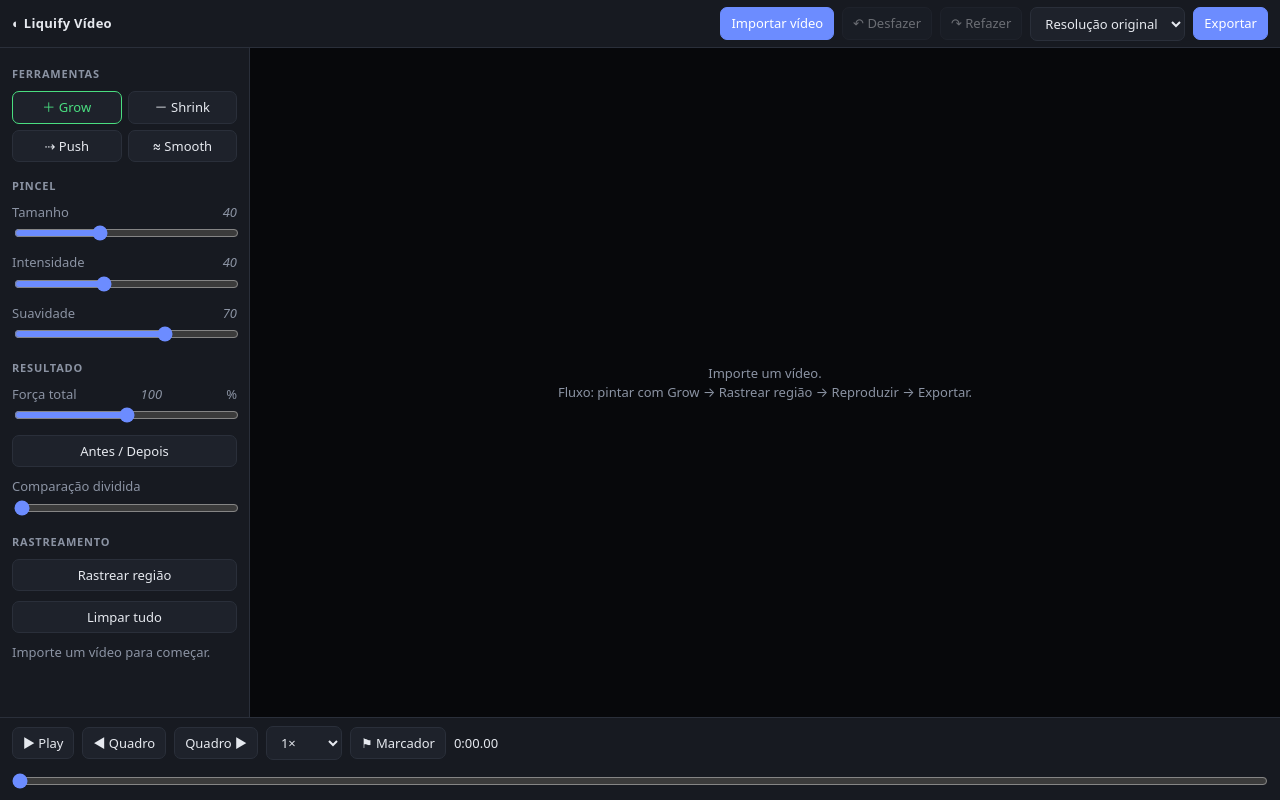
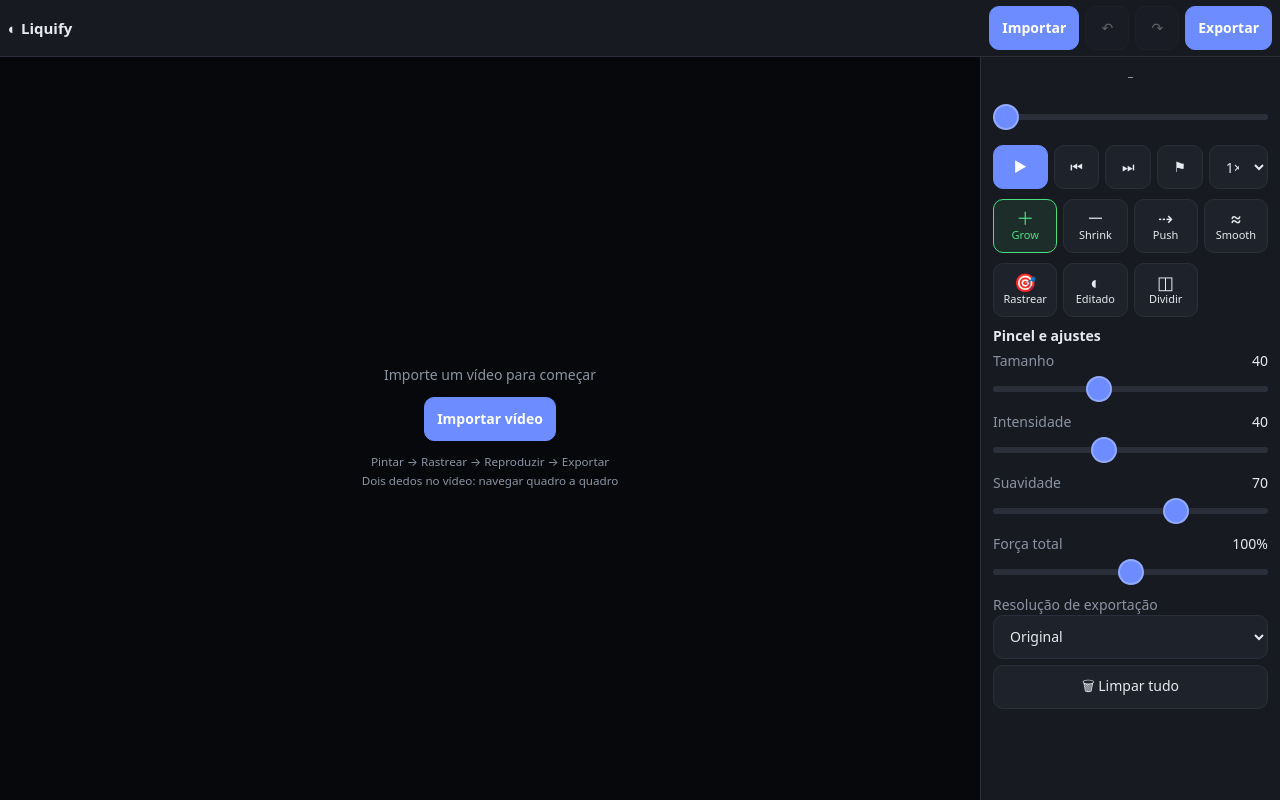
Before and after one commit to fabiomar1nho/Liquify-Video-Web, a plain HTML site: page index.html in a window 1280 px wide. Drawn offline with Linux system fonts and the light colour scheme.

Commit message:
Update index 1.1.0
1. Layout adaptativo

Em telas estreitas, o vídeo ocupa a parte de cima e todos os controles ficam numa barra embaixo, como num app de edição. O canvas se ajusta sozinho ao espaço disponível, sem cortar controles e sem rolar a página.
Em telas largas ou com o celular deitado (a partir de 700 px), o editor mostra o vídeo à esquerda e o painel de controles à direita.
As mensagens de status e a barra de progresso do rastreamento agora aparecem sobre o vídeo e somem sozinhas depois de alguns segundos.
Antes de importar, a tela mostra um botão grande “Importar vídeo” e um lembrete do fluxo.

2. Toque

Todos os botões, os seletores e os controles deslizantes têm pelo menos 44×44 px (alguns mais altos), e os controles deslizantes têm um marcador maior para o dedo.
Um dedo pinta com Grow, Shrink, Push ou Smooth. Dois dedos arrastando na horizontal voltam ou avançam quadro a quadro, e o traço em andamento é cancelado para não deixar marca por engano.
Arrastar a linha verde da comparação divide a tela entre original e editado.
Num celular, o círculo do pincel aparece só enquanto o dedo está na tela.

3. Barra de ferramentas

Embaixo ficam, em ordem: a linha do tempo, Play, quadro anterior e seguinte, marcador e velocidade, as quatro ferramentas, e Rastrear, Original/Editado, Dividir e Ajustes.
Ajustes abre uma gaveta com tamanho, intensidade, suavidade, força total, resolução de exportação e Limpar tudo. No desktop essa gaveta fica sempre visível no painel lateral.
Comparar é um toque: Original/Editado alterna entre as duas versões e Dividir liga ou desliga a tela dividida.

4. Rolagem

O vídeo usa touch-action: none e bloqueia o comportamento padrão de toque, então pintar não rola nem dá zoom na página.
A página inteira também não rola nem puxa para atualizar.

```diff
--- a/index.html
+++ b/index.html
@@ -4,69 +4,87 @@
 <title>Liquify Vídeo</title>
 <script src="https://cdn.jsdelivr.net/npm/mp4-muxer@5.1.3/build/mp4-muxer.js"></script>
 <style>
-:root{color-scheme:dark;--bg:#0f1115;--p:#171a21;--p2:#1e222b;--bd:#2a2f3a;--tx:#e6e9ef;--mu:#8b93a3;--ac:#6c8cff;--ac2:#4ade80;box-sizing:border-box;padding-top:env(safe-area-inset-top,0px);padding-bottom:env(safe-area-inset-bottom,0px)}
+:root{color-scheme:dark;--bg:#0f1115;--p:#171a21;--p2:#1e222b;--bd:#2a2f3a;--tx:#e6e9ef;--mu:#8b93a3;--ac:#6c8cff;--ac2:#4ade80;--h:44px;box-sizing:border-box;padding-top:env(safe-area-inset-top,0px);padding-bottom:env(safe-area-inset-bottom,0px)}
 html{scroll-padding-top:env(safe-area-inset-top,0px)}
-*{box-sizing:border-box}html,body{height:100%;margin:0;background:var(--bg);color:var(--tx);font:13px/1.4 system-ui,-apple-system,"Segoe UI",Roboto,sans-serif}
-#app{height:100%;display:grid;grid-template-rows:48px 1fr auto}
-header{display:flex;gap:8px;align-items:center;padding:0 12px;background:var(--p);border-bottom:1px solid var(--bd)}
-header b{margin-right:auto;letter-spacing:.3px}
-button,select{background:var(--p2);color:var(--tx);border:1px solid var(--bd);border-radius:7px;padding:6px 10px;font:inherit;cursor:pointer}
-button:hover{border-color:var(--ac)}button:disabled{opacity:.4;cursor:default}
-button.pri{background:var(--ac);border-color:var(--ac);color:#fff}button.on{border-color:var(--ac2);color:var(--ac2)}
-main{display:grid;grid-template-columns:250px 1fr;min-height:0}
-aside{background:var(--p);border-right:1px solid var(--bd);padding:12px;overflow:auto;display:flex;flex-direction:column;gap:10px}
-aside h4{margin:6px 0 0;font-size:11px;text-transform:uppercase;color:var(--mu);letter-spacing:.8px}
-.tools{display:grid;grid-template-columns:1fr 1fr;gap:6px}
-label{display:flex;flex-direction:column;gap:2px;color:var(--mu)}label span{display:flex;justify-content:space-between}
-input[type=range]{width:100%;accent-color:var(--ac)}
-#stage{position:relative;min-width:0;min-height:0;background:#07080b;touch-action:none}
-canvas{position:absolute;inset:0;width:100%;height:100%;object-fit:contain;cursor:none}
-#cur{position:absolute;border:1.5px solid #fff;border-radius:50%;pointer-events:none;box-shadow:0 0 0 1px #000a;display:none}
-#sl{position:absolute;top:0;bottom:0;width:2px;background:var(--ac2);pointer-events:none;display:none}
-#empty{position:absolute;inset:0;display:grid;place-items:center;color:var(--mu);pointer-events:none;text-align:center;padding:20px}
-#tl{background:var(--p);border-top:1px solid var(--bd);padding:8px 12px;display:grid;gap:6px}
-.row{display:flex;gap:8px;align-items:center;flex-wrap:wrap}
-#bar{position:relative;flex:1;min-width:160px;height:26px}#bar input{position:absolute;inset:0;margin:0;top:4px}
-#mk{position:absolute;left:0;right:0;top:0;height:8px}#mk i{position:absolute;top:0;width:6px;height:8px;margin-left:-3px;background:#fbbf24;border-radius:2px;cursor:pointer}
-#st{color:var(--mu);min-height:18px}#pg{height:4px;background:var(--bd);border-radius:2px;overflow:hidden;display:none}#pg i{display:block;height:100%;width:0;background:var(--ac)}
+*{box-sizing:border-box;-webkit-tap-highlight-color:transparent}
+html,body{height:100%;margin:0;overflow:hidden;overscroll-behavior:none;background:var(--bg);color:var(--tx);font:14px/1.35 system-ui,-apple-system,"Segoe UI",Roboto,sans-serif;-webkit-user-select:none;user-select:none;-webkit-touch-callout:none}
+@supports(height:100dvh){html,body{height:100dvh}}
+#app{height:100%;display:grid;grid-template-columns:minmax(0,1fr);grid-template-rows:auto minmax(0,1fr) auto}
+header{display:flex;gap:6px;align-items:center;padding:6px 8px;background:var(--p);border-bottom:1px solid var(--bd)}
+header b{margin-right:auto;font-size:15px;white-space:nowrap}
+button,select{min-height:var(--h);min-width:var(--h);background:var(--p2);color:var(--tx);border:1px solid var(--bd);border-radius:10px;padding:0 12px;font:inherit;cursor:pointer;touch-action:manipulation}
+button:disabled{opacity:.35}button:active{border-color:var(--ac)}
+.pri{background:var(--ac);border-color:var(--ac);color:#fff;font-weight:600}
+button.on{border-color:var(--ac2);color:var(--ac2);background:#4ade8018}
+.tb{display:flex;flex-direction:column;align-items:center;justify-content:center;gap:1px;padding:4px 2px;min-height:54px}
+.tb .ic{font-size:18px;line-height:1}.tb .lb{font-size:11px}
+#stage{position:relative;min-width:0;min-height:0;background:#07080b;touch-action:none;overflow:hidden}
+canvas{position:absolute;inset:0;width:100%;height:100%;object-fit:contain;cursor:none;touch-action:none}
+#cur{position:absolute;z-index:3;border:2px solid #fff;border-radius:50%;pointer-events:none;box-shadow:0 0 0 1px #000a;display:none}
+#sl{position:absolute;top:0;bottom:0;width:44px;display:none;z-index:4;touch-action:none;cursor:ew-resize}
+#sl::before{content:"";position:absolute;left:21px;top:0;bottom:0;width:2px;background:var(--ac2)}
+#sl::after{content:"↔";position:absolute;left:8px;top:50%;margin-top:-14px;width:28px;height:28px;border-radius:50%;background:var(--ac2);color:#000;display:grid;place-items:center;font-size:14px}
+#st{position:absolute;left:8px;right:8px;top:8px;z-index:5;background:#000b;border-radius:8px;padding:6px 10px;font-size:12px;color:#cfd5e2;pointer-events:none}#st:empty{display:none}
+#pg{position:absolute;left:0;right:0;top:0;height:4px;z-index:6;background:var(--bd);display:none}#pg i{display:block;height:100%;width:0;background:var(--ac)}
+#empty{position:absolute;inset:0;display:grid;place-content:center;justify-items:center;gap:12px;text-align:center;padding:20px;color:var(--mu)}
+#empty small{line-height:1.6}
+#dock{position:relative;background:var(--p);border-top:1px solid var(--bd);padding:6px 8px;display:grid;gap:6px}
+.g4,.g5{display:grid;gap:6px}.g4{grid-template-columns:repeat(4,1fr)}.g5{grid-template-columns:1.2fr 1fr 1fr 1fr 1.3fr}.g5>*{min-width:0}
+#tm{font-size:12px;color:var(--mu);font-variant-numeric:tabular-nums;text-align:center}
+#bar{position:relative;height:40px}#bar input{position:absolute;left:0;right:0;bottom:0}
+#mk{position:absolute;left:0;right:0;top:0;height:14px}#mk i{position:absolute;top:0;width:24px;margin-left:-12px;height:14px;background:linear-gradient(#fbbf24,#fbbf24) center/4px 100% no-repeat;cursor:pointer}
+input[type=range]{-webkit-appearance:none;appearance:none;background:transparent;height:36px;width:100%;margin:0;touch-action:pan-x}
+input[type=range]::-webkit-slider-runnable-track{height:6px;border-radius:3px;background:var(--bd)}
+input[type=range]::-webkit-slider-thumb{-webkit-appearance:none;width:26px;height:26px;border-radius:50%;background:var(--ac);margin-top:-10px;border:2px solid #fff4}
+input[type=range]::-moz-range-track{height:6px;border-radius:3px;background:var(--bd)}
+input[type=range]::-moz-range-thumb{width:24px;height:24px;border-radius:50%;background:var(--ac);border:0}
+#sheet{display:none;position:absolute;left:0;right:0;bottom:100%;z-index:8;background:var(--p);border-top:1px solid var(--bd);border-radius:16px 16px 0 0;box-shadow:0 -10px 30px #000a;padding:8px 16px 14px;max-height:55vh;overflow:auto;gap:6px}
+#dock.open #sheet{display:grid}
+.sh{display:flex;justify-content:space-between;align-items:center}
+label{display:flex;flex-direction:column;color:var(--mu)}label span{display:flex;justify-content:space-between}em{font-style:normal;color:var(--tx)}
 #ov{position:fixed;inset:0;z-index:100;background:#000c;display:none;align-items:center;justify-content:center;backdrop-filter:blur(3px)}
 .box{width:min(440px,90vw);background:var(--p);border:1px solid var(--bd);border-radius:12px;padding:20px;display:grid;gap:12px}.box h3{margin:0}
 .pb{height:10px;background:var(--bd);border-radius:5px;overflow:hidden}.pb i{display:block;height:100%;width:0;background:var(--ac)}
 .r2{display:flex;justify-content:space-between;gap:10px;color:var(--mu)}.r2 b{color:var(--tx);font-size:18px}
-@media(max-width:760px){main{grid-template-columns:1fr;grid-template-rows:auto 1fr}aside{max-height:34vh;border-right:0;border-bottom:1px solid var(--bd)}}
+@media(min-width:700px){
+ #app{grid-template-columns:minmax(0,1fr) 300px;grid-template-rows:auto minmax(0,1fr)}
+ header{grid-column:1/-1}#stage{grid-column:1;grid-row:2}
+ #dock{grid-column:2;grid-row:2;border-top:0;border-left:1px solid var(--bd);overflow:auto;align-content:start;padding:12px;gap:10px}
+ #sheet{display:grid;position:static;box-shadow:none;border:0;padding:0;max-height:none;border-radius:0;order:5}
+ #adj,#adjx{display:none}
+}
 </style></head><body>
 <div id="app">
-<header><b>◐ Liquify Vídeo</b>
-<button id="imp" class="pri">Importar vídeo</button><input id="file" type="file" accept="video/*" hidden>
-<button id="undo" title="Ctrl+Z">↶ Desfazer</button><button id="redo" title="Ctrl+Y">↷ Refazer</button>
-<select id="cap"><option value="orig">Resolução original</option><option value="1080">Máx. 1080p</option></select>
+<header><b>◐ Liquify</b>
+<button id="imp" class="pri">Importar</button><input id="file" type="file" accept="video/*" hidden>
+<button id="undo" aria-label="Desfazer">↶</button><button id="redo" aria-label="Refazer">↷</button>
 <button id="exp" class="pri">Exportar</button></header>
-<main>
-<aside>
-<h4>Ferramentas</h4>
-<div class="tools"><button data-t="grow" class="on">＋ Grow</button><button data-t="shrink">－ Shrink</button><button data-t="push">⇢ Push</button><button data-t="smooth">≈ Smooth</button></div>
-<h4>Pincel</h4>
+<div id="stage"><canvas id="c"></canvas><div id="cur"></div><div id="sl"></div><div id="st"></div><div id="pg"><i></i></div>
+<div id="empty"><div>Importe um vídeo para começar</div><button id="imp2" class="pri">Importar vídeo</button><small>Pintar → Rastrear → Reproduzir → Exportar<br>Dois dedos no vídeo: navegar quadro a quadro</small></div></div>
+<aside id="dock">
+<div id="sheet"><div class="sh"><b>Pincel e ajustes</b><button id="adjx" aria-label="Fechar">✕</button></div>
 <label><span>Tamanho <em id="vs">40</em></span><input id="size" type="range" min="4" max="100" value="40"></label>
 <label><span>Intensidade <em id="vi">40</em></span><input id="int" type="range" min="1" max="100" value="40"></label>
 <label><span>Suavidade <em id="vf">70</em></span><input id="soft" type="range" min="5" max="100" value="70"></label>
-<h4>Resultado</h4>
-<label><span>Força total <em id="va">100</em>%</span><input id="amt" type="range" min="0" max="200" value="100"></label>
-<button id="cmp">Antes / Depois</button>
-<label><span>Comparação dividida</span><input id="split" type="range" min="0" max="100" value="0"></label>
-<h4>Rastreamento</h4>
-<button id="trk">Rastrear região</button>
-<button id="rst">Limpar tudo</button>
-<div id="st">Importe um vídeo para começar.</div><div id="pg"><i></i></div>
-</aside>
-<div id="stage"><canvas id="c"></canvas><div id="cur"></div><div id="sl"></div>
-<div id="empty">Importe um vídeo.<br>Fluxo: pintar com Grow → Rastrear região → Reproduzir → Exportar.</div></div>
-</main>
-<div id="tl">
-<div class="row"><button id="play">▶ Play</button><button id="fb">◀ Quadro</button><button id="ff">Quadro ▶</button>
-<select id="spd"><option value=".25">0.25×</option><option value=".5">0.5×</option><option value="1" selected>1×</option><option value="2">2×</option></select>
-<button id="mkb">⚑ Marcador</button><span id="tm">0:00.00</span></div>
-<div id="bar"><div id="mk"></div><input id="scr" type="range" min="0" max="1000" value="0"></div>
-</div></div>
+<label><span>Força total <em><i id="va" style="font-style:normal">100</i>%</em></span><input id="amt" type="range" min="0" max="200" value="100"></label>
+<input id="split" type="range" min="0" max="100" value="0" hidden>
+<label><span>Resolução de exportação</span><select id="cap"><option value="orig">Original</option><option value="1080">Máx. 1080p</option></select></label>
+<button id="rst">🗑 Limpar tudo</button></div>
+<div id="tm">–</div>
+<div id="bar"><div id="mk"></div><input id="scr" type="range" min="0" max="1000" value="0" aria-label="Linha do tempo"></div>
+<div class="g5"><button id="play" class="pri" aria-label="Reproduzir">▶</button><button id="fb" aria-label="Quadro anterior">⏮</button><button id="ff" aria-label="Próximo quadro">⏭</button><button id="mkb" aria-label="Marcador">⚑</button>
+<select id="spd" aria-label="Velocidade"><option value=".25">0.25×</option><option value=".5">0.5×</option><option value="1" selected>1×</option><option value="2">2×</option></select></div>
+<div class="g4">
+<button class="tb on" data-t="grow"><span class="ic">＋</span><span class="lb">Grow</span></button>
+<button class="tb" data-t="shrink"><span class="ic">－</span><span class="lb">Shrink</span></button>
+<button class="tb" data-t="push"><span class="ic">⇢</span><span class="lb">Push</span></button>
+<button class="tb" data-t="smooth"><span class="ic">≈</span><span class="lb">Smooth</span></button></div>
+<div class="g4">
+<button class="tb" id="trk"><span class="ic">🎯</span><span class="lb">Rastrear</span></button>
+<button class="tb" id="cmp"><span class="ic">◐</span><span class="lb">Original</span></button>
+<button class="tb" id="spl"><span class="ic">◫</span><span class="lb">Dividir</span></button>
+<button class="tb" id="adj"><span class="ic">⚙</span><span class="lb">Ajustes</span></button></div>
+</aside></div>
 <div id="ov"><div class="box"><h3>Exportando vídeo</h3><div id="ot">Preparando…</div>
 <div class="pb"><i id="ob"></i></div><div class="r2"><b id="op">0%</b><span id="os"></span></div>
 <button id="ocan">Cancelar exportação</button></div></div>
@@ -76,7 +94,7 @@ const video=document.createElement('video');video.playsInline=true;video.preload
 const cv=$('c'),gl=cv.getContext('webgl2',{preserveDrawingBuffer:false});
 let tool='grow',N=256,field=new Float32Array(N*N*2),undoS=[],redoS=[],dabs=[],anchors=null,tracks=[],aFrame=0,fps=30,markers=[],busy=false,vw=0,vh=0,showOrig=false,loaded=false;
 let trk={c1:[0,0],a1:[0,0],s:1,ca:1,sa:0};
-const say=t=>$('st').textContent=t;
+const say=t=>{$('st').textContent=t;clearTimeout(say.t);say.t=setTimeout(()=>$('st').textContent='',7000)};
 if(!gl){say('WebGL2 não disponível neste navegador.')}
 // ---------- WebGL ----------
 const VS=`#version 300 es
@@ -160,14 +178,26 @@ function strokeAt(p,delta){
  dab(c,tool,R,k,soft,delta?vecRest(delta):null);
  if(tool!=='smooth'&&dabs.length<600){dabs.push(c);if(!anchors&&dabs.length===1)aFrame=fidx()}
 }
-cv.addEventListener('pointerdown',e=>{if(!loaded||busy)return;cv.setPointerCapture(e.pointerId);down=true;if(!video.paused)video.pause();
- undoS.push(field.slice());if(undoS.length>40)undoS.shift();redoS=[];last=pos=evp(e);
+const ptrs=new Map();let scrub=null,lock=false;
+const avgX=()=>{let t=0;ptrs.forEach(v=>t+=v);return t/ptrs.size};
+cv.addEventListener('pointerdown',e=>{if(!loaded||busy)return;cv.setPointerCapture(e.pointerId);ptrs.set(e.pointerId,e.clientX);
+ if(ptrs.size>=2){if(down){down=false;clearInterval(timer);if(undoS.length){field=undoS.pop();fieldDirty=true}}
+  video.pause();scrub={x:avgX(),f:fidx()};lock=true;$('cur').style.display='none';btn();return}
+ if(lock)return;
+ down=true;if(!video.paused)video.pause();undoS.push(field.slice());if(undoS.length>40)undoS.shift();redoS=[];last=pos=evp(e);cur(e);
  if(tool!=='push')strokeAt(pos);timer=setInterval(()=>{if(down&&tool!=='push')strokeAt(pos)},40);btn()});
-cv.addEventListener('pointermove',e=>{if(!loaded)return;pos=evp(e);cur(e);
+cv.addEventListener('pointermove',e=>{if(!loaded)return;if(ptrs.has(e.pointerId))ptrs.set(e.pointerId,e.clientX);
+ if(scrub){const df=Math.round((avgX()-scrub.x)/6);video.currentTime=Math.min(video.duration,Math.max(0,(scrub.f+df+.5)/fps));return}
+ pos=evp(e);if(e.pointerType==='mouse'||down)cur(e);
  if(down&&tool==='push'){const d=[pos[0]-last[0],pos[1]-last[1]];if(Math.hypot(...d)>1){strokeAt(pos,d);last=pos}}});
-const up=()=>{if(!down)return;down=false;clearInterval(timer);if(dabs.length&&!tracks.length)say('Região pintada. Clique em “Rastrear região” para acompanhar o movimento.');btn()};
+const up=e=>{ptrs.delete(e.pointerId);if(ptrs.size<2)scrub=null;if(ptrs.size===0)lock=false;
+ if(e.pointerType!=='mouse')$('cur').style.display='none';
+ if(!down)return;down=false;clearInterval(timer);
+ if(dabs.length&&!tracks.length)say('Região pintada. Toque em “Rastrear” para acompanhar o movimento.');btn()};
 cv.addEventListener('pointerup',up);cv.addEventListener('pointercancel',up);
-cv.addEventListener('pointerleave',()=>{$('cur').style.display='none'});
+cv.addEventListener('pointerleave',e=>{if(e.pointerType==='mouse')$('cur').style.display='none'});
+['touchstart','touchmove','touchend'].forEach(n=>cv.addEventListener(n,e=>e.preventDefault(),{passive:false}));
+document.addEventListener('gesturestart',e=>e.preventDefault());
 function cur(e){const v=view(),d=radius()*2*v.sc,c=$('cur'),sr=$('stage').getBoundingClientRect();
  c.style.display='block';c.style.width=c.style.height=d+'px';c.style.left=(e.clientX-sr.left-d/2)+'px';c.style.top=(e.clientY-sr.top-d/2)+'px'}
 document.querySelectorAll('[data-t]').forEach(b=>b.onclick=()=>{tool=b.dataset.t;document.querySelectorAll('[data-t]').forEach(x=>x.classList.toggle('on',x===b))});
@@ -180,7 +210,13 @@ addEventListener('keydown',e=>{if(busy)return;if((e.ctrlKey||e.metaKey)&&e.key==
  if((e.ctrlKey||e.metaKey)&&(e.key==='y'||(e.shiftKey&&e.key==='Z'))){e.preventDefault();$('redo').click()}
  if(e.key==='m'&&e.target.tagName!=='INPUT')$('mkb').click()});
 $('rst').onclick=()=>{field=new Float32Array(N*N*2);undoS=[];redoS=[];dabs=[];anchors=null;tracks=[];fieldDirty=true;btn();say('Tudo limpo.')};
-$('cmp').onclick=()=>{showOrig=!showOrig;$('cmp').classList.toggle('on',showOrig);$('cmp').textContent=showOrig?'Mostrando ANTES':'Antes / Depois'};
+$('cmp').onclick=()=>{showOrig=!showOrig;$('cmp').classList.toggle('on',showOrig);$('cmp').querySelector('.lb').textContent=showOrig?'Original':'Editado'};
+$('cmp').querySelector('.lb').textContent='Editado';
+$('spl').onclick=()=>{const on=+$('split').value>0;$('split').value=on?0:50;$('spl').classList.toggle('on',!on)};
+$('adj').onclick=()=>$('dock').classList.toggle('open');$('adjx').onclick=()=>$('dock').classList.remove('open');
+$('imp2').onclick=()=>$('file').click();
+$('sl').addEventListener('pointerdown',e=>{$('sl').setPointerCapture(e.pointerId);e.preventDefault()});
+$('sl').addEventListener('pointermove',e=>{if(!$('sl').hasPointerCapture(e.pointerId))return;const v=view();$('split').value=Math.max(2,Math.min(98,(e.clientX-v.r.left-v.ox)/(vw*v.sc)*100))});
 // ---------- Import ----------
 $('imp').onclick=()=>$('file').click();
 $('file').onchange=async e=>{const f=e.target.files[0];if(!f)return;srcFile=f;
@@ -198,15 +234,15 @@ function detectFps(){return new Promise(res=>{
 // ---------- Timeline ----------
 const fmt=t=>`${Math.floor(t/60)}:${(t%60).toFixed(2).padStart(5,'0')}`;
 $('play').onclick=async()=>{if(!loaded)return;if(video.paused){video.muted=false;video.playbackRate=+$('spd').value;video.play()}else video.pause()};
-video.onplay=()=>$('play').textContent='⏸ Pausar';video.onpause=()=>$('play').textContent='▶ Play';
+video.onplay=()=>$('play').textContent='⏸';video.onpause=()=>$('play').textContent='▶';
 $('spd').onchange=()=>video.playbackRate=+$('spd').value;
 const step=d=>{if(!loaded)return;video.pause();video.currentTime=Math.min(video.duration,Math.max(0,(fidx()+d+.5)/fps))};
 $('fb').onclick=()=>step(-1);$('ff').onclick=()=>step(1);
 $('scr').oninput=()=>{if(loaded)video.currentTime=$('scr').value/1000*video.duration};
 $('mkb').onclick=()=>{if(!loaded)return;markers.push(video.currentTime);renderMarks()};
 function renderMarks(){$('mk').innerHTML='';markers.forEach((t,i)=>{const m=document.createElement('i');m.style.left=(t/video.duration*100)+'%';m.title='Marcador '+(i+1)+' — '+fmt(t);m.onclick=()=>video.currentTime=t;m.oncontextmenu=e=>{e.preventDefault();markers.splice(i,1);renderMarks()};$('mk').appendChild(m)})}
-function ui(){if(loaded){$('scr').value=video.currentTime/video.duration*1000||0;$('tm').textContent=fmt(video.currentTime)+' / '+fmt(video.duration||0)+'  · quadro '+fidx();
- const sl=$('sl'),s=+$('split').value;if(s>0){const v=view();sl.style.display='block';sl.style.left=(v.ox+vw*v.sc*s/100)+'px'}else sl.style.display='none'}}
+function ui(){if(loaded){$('scr').value=video.currentTime/video.duration*1000||0;$('tm').textContent=fmt(video.currentTime)+' / '+fmt(video.duration||0)+' · quadro '+fidx()+' · '+fps+' fps';
+ const sl=$('sl'),s=+$('split').value;if(s>0){const v=view();sl.style.display='block';sl.style.left=(v.ox+vw*v.sc*s/100-22)+'px'}else sl.style.display='none'}}
 // ---------- Tracking (optical-flow style block matching on 2 patches) ----------
 const W=240;let H=0;const sc=document.createElement('canvas'),sx=sc.getContext('2d',{willReadFrequently:true});
 async function seek(t){if(Math.abs(video.currentTime-t)<1e-4)return;video.currentTime=t;await new Promise(r=>{video.addEventListener('seeked',()=>r(),{once:true});setTimeout(r,3000)})}
```
